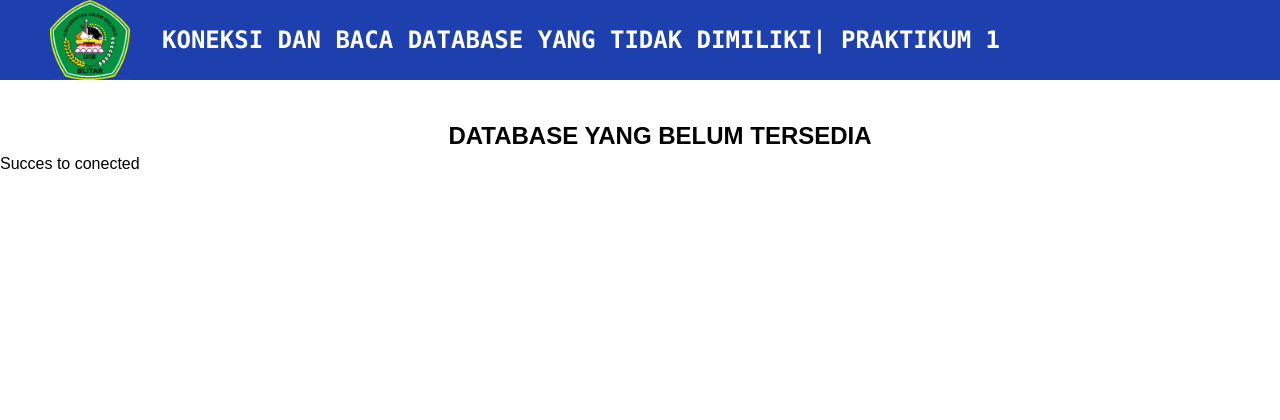
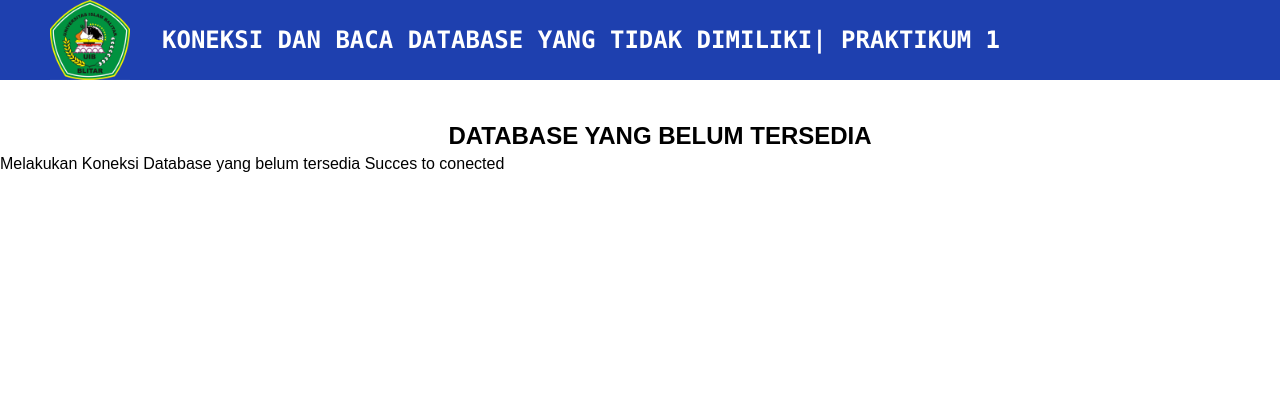
Before and after one commit to muhikhsanm404/praktikumwebpro, a PHP site: page /Praktikum2.php in a window 1280 px wide. Shown: the top 420 px of the page. Run offline with PHP 8.4, Linux system fonts and the light colour scheme; some libraries are stand-ins or nearby versions.

Commit message:
Web Programming

```diff
--- a/praktikum3/Praktikum2.php
+++ b/praktikum3/Praktikum2.php
@@ -40,7 +40,7 @@
 </html>
 <?php
 
-"Melakukan Koneksi Database yang belum tersedia ";
+echo "Melakukan Koneksi Database yang belum tersedia ";
 $serverName = "localhost";
 $username = "root";
 $password = "siber";
```
